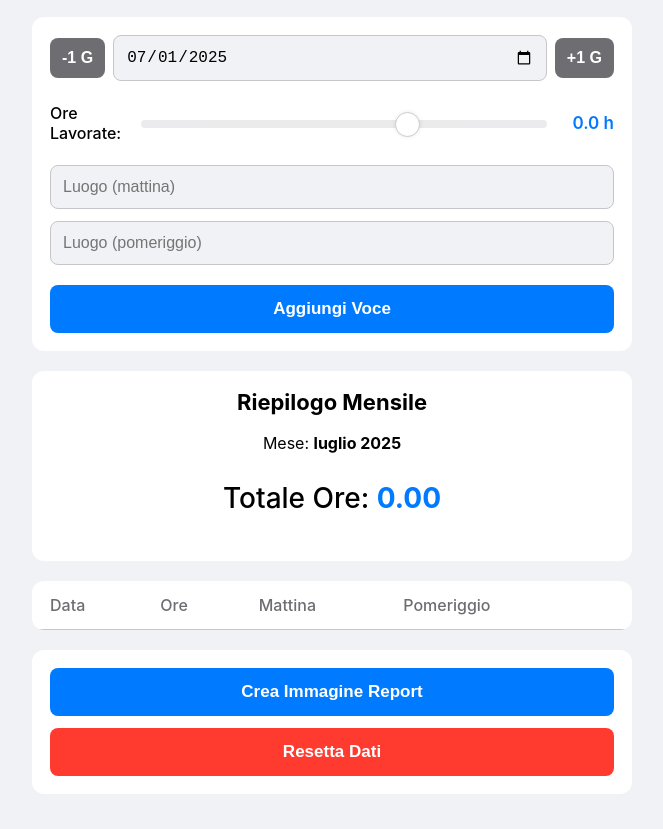
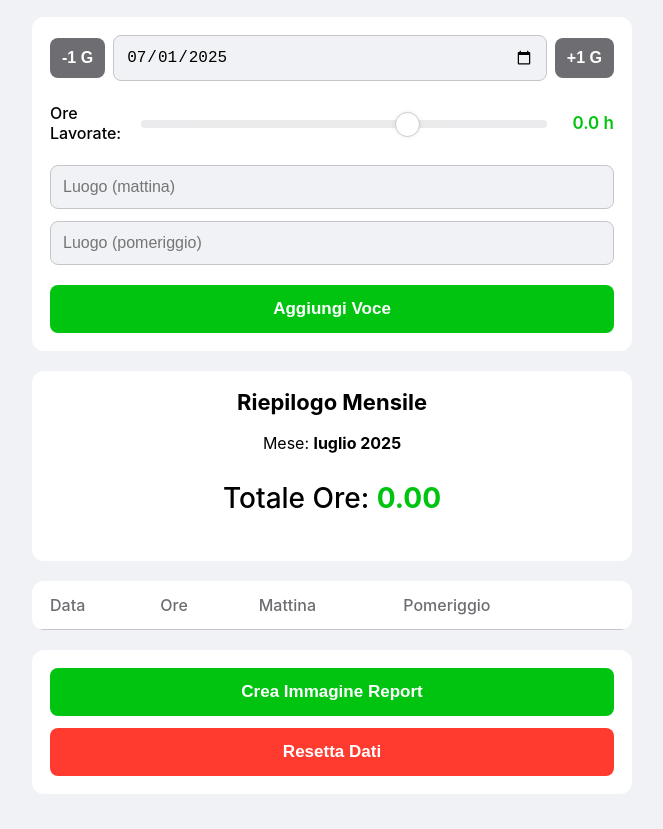
Before and after one commit to MarcoDima94/app-ore-iphone, a plain HTML site: page index.html in a window 1280 px wide. Shown: the part 59-888 px from the top of the page, without its empty margins (308-971 px from the left). Drawn offline with nearby package versions, Linux system fonts and the light colour scheme.

Commit message:
restyling

```diff
--- a/style.css
+++ b/style.css
@@ -5,7 +5,7 @@
     --text-color: #000000;
     --secondary-text-color: #6d6d72;
     --border-color: #c6c6c8;
-    --primary-accent-color: #007aff;
+    --primary-accent-color: #00c410;
     --destructive-color: #ff3b30;
     --switch-bg: #e9e9eb;
     --switch-knob: #ffffff;
@@ -17,7 +17,7 @@ body.dark-theme {
     --text-color: #ffffff;
     --secondary-text-color: #8e8e93;
     --border-color: #38383a;
-    --primary-accent-color: #0a84ff;
+    --primary-accent-color: #00c410;
     --destructive-color: #ff453a;
     --switch-bg: #39393d;
     --switch-knob: #e9e9eb;
```
